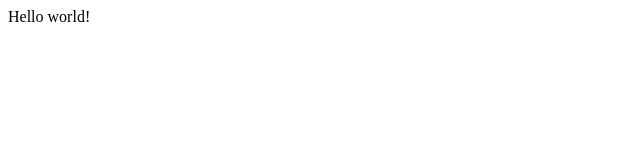
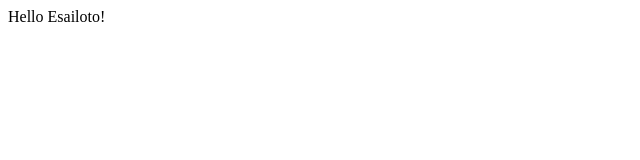
Before and after one commit to andresgallego/truelinked, a Gatsby site: page / in a window 1280 px wide. Shown: the full height of the page, 0-640 px from the left. Built offline with nearby package versions, Linux system fonts and the light colour scheme; Gatsby itself is replaced by a stand-in of ours.

Commit message:
Test Netlify deploy

```diff
--- a/src/pages/index.js
+++ b/src/pages/index.js
@@ -1,5 +1,5 @@
 import React from "react"
 
 export default function Home() {
-  return <div>Hello world!</div>
+  return <div>Hello Esailoto!</div>
 }
```
